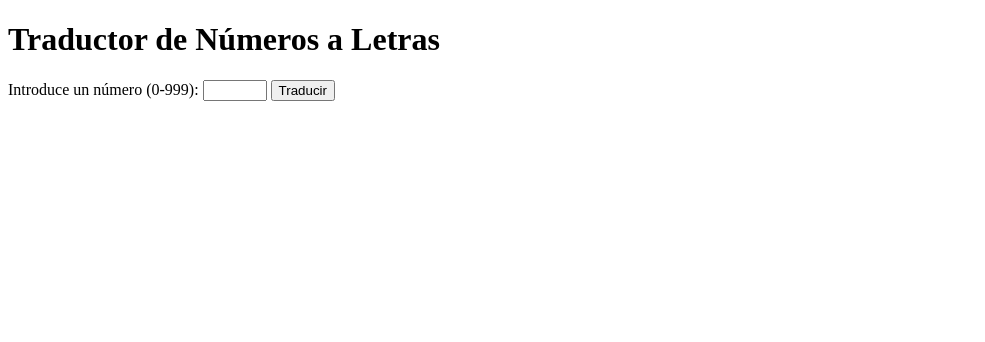
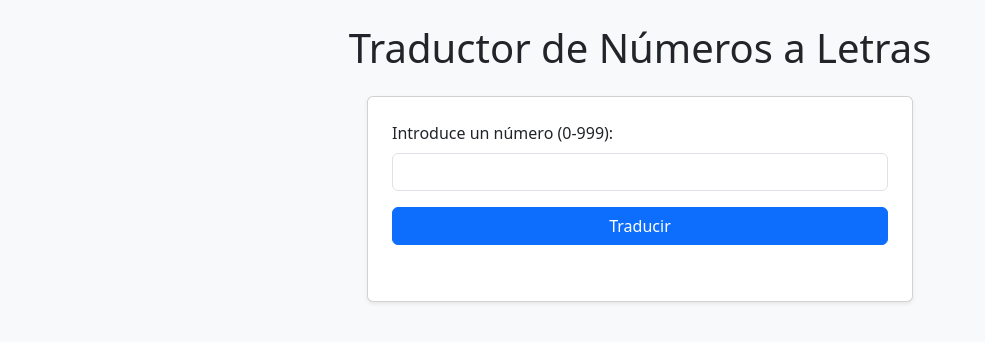
Before and after one commit to JorgeMJ-14/TallerGitJorgeRojas, a plain HTML site: page index.html in a window 1280 px wide. Shown: the whole page, without its empty margins (0-985 px from the left). Drawn offline with nearby package versions, Linux system fonts and the light colour scheme.

Commit message:
Implementación bootstrap

```diff
--- a/index.html
+++ b/index.html
@@ -4,6 +4,7 @@
     <meta charset="UTF-8">
     <meta name="viewport" content="width=device-width, initial-scale=1.0">
     <title>Traductor de Números a Letras</title>
+    <link href="https://cdn.jsdelivr.net/npm/bootstrap@5.3.3/dist/css/bootstrap.min.css" rel="stylesheet" integrity="sha384-QWTKZyjpPEjISv5WaRU9OFeRpok6YctnYmDr5pNlyT2bRjXh0JMhjY6hW+ALEwIH" crossorigin="anonymous">
     <script>
         function numeroALetras(num) {
             const unidades = ['cero', 'uno', 'dos', 'tres', 'cuatro', 'cinco', 'seis', 'siete', 'ocho', 'nueve'];
@@ -23,7 +24,6 @@
             }
             return 'Número fuera de rango';
         }
-
         function traducirNumero() {
             const numero = document.getElementById("numero").value;
             const resultado = numeroALetras(parseInt(numero));
@@ -31,11 +31,19 @@
         }
     </script>
 </head>
-<body>
-    <h1>Traductor de Números a Letras</h1>
-    <label for="numero">Introduce un número (0-999):</label>
-    <input type="number" id="numero" min="0" max="999">
-    <button onclick="traducirNumero()">Traducir</button>
-    <p id="resultado"></p>
+<body class="bg-light">
+    <div class="container">
+        <h1 class="text-center my-4">Traductor de Números a Letras</h1>
+        <div class="row justify-content-center">
+            <div class="col-md-6">
+                <div class="card p-4 shadow-sm">
+                    <label for="numero" class="form-label">Introduce un número (0-999):</label>
+                    <input type="number" id="numero" min="0" max="999" class="form-control mb-3">
+                    <button onclick="traducirNumero()" class="btn btn-primary w-100">Traducir</button>
+                    <p id="resultado" class="mt-3 text-center"></p>
+                </div>
+            </div>
+        </div>
+    </div>
 </body>
 </html>
```
